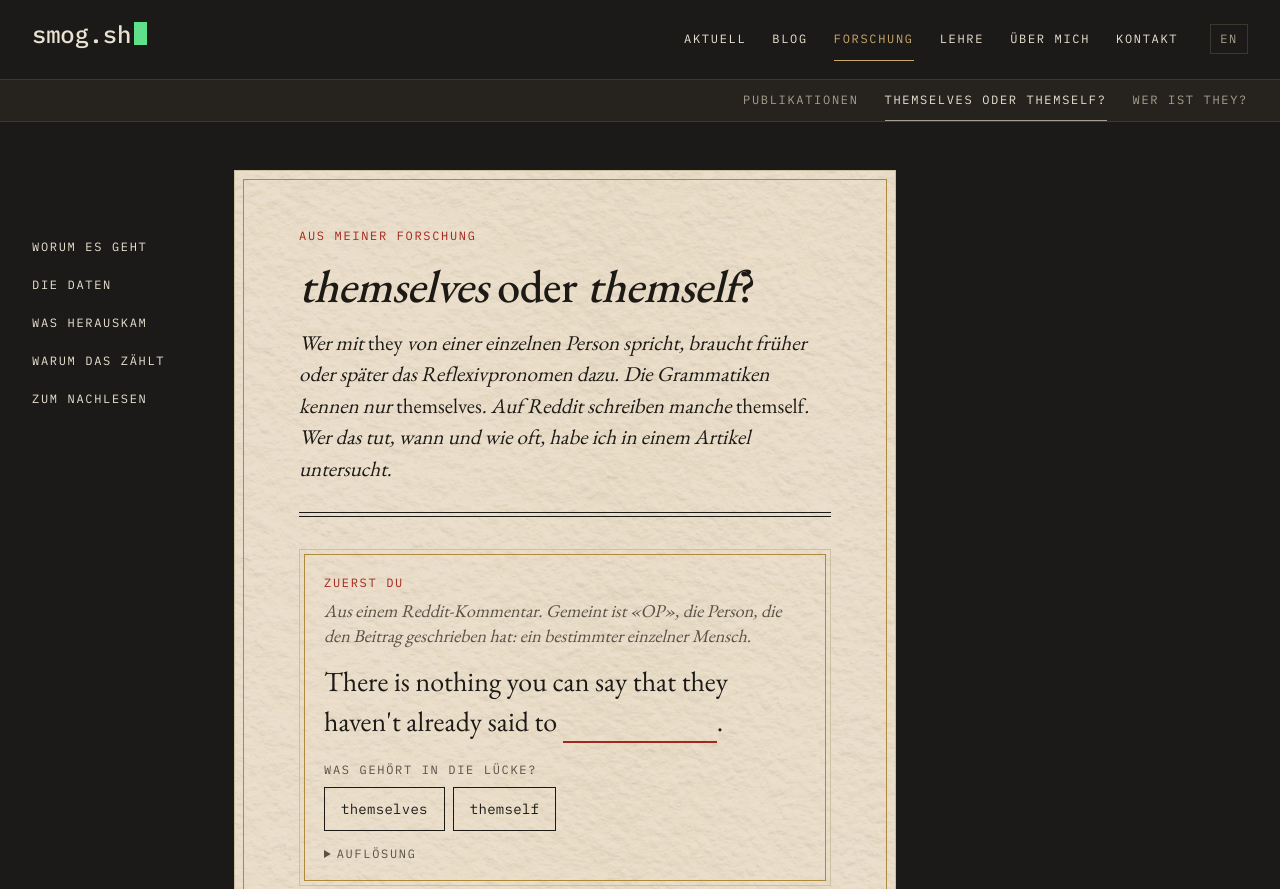
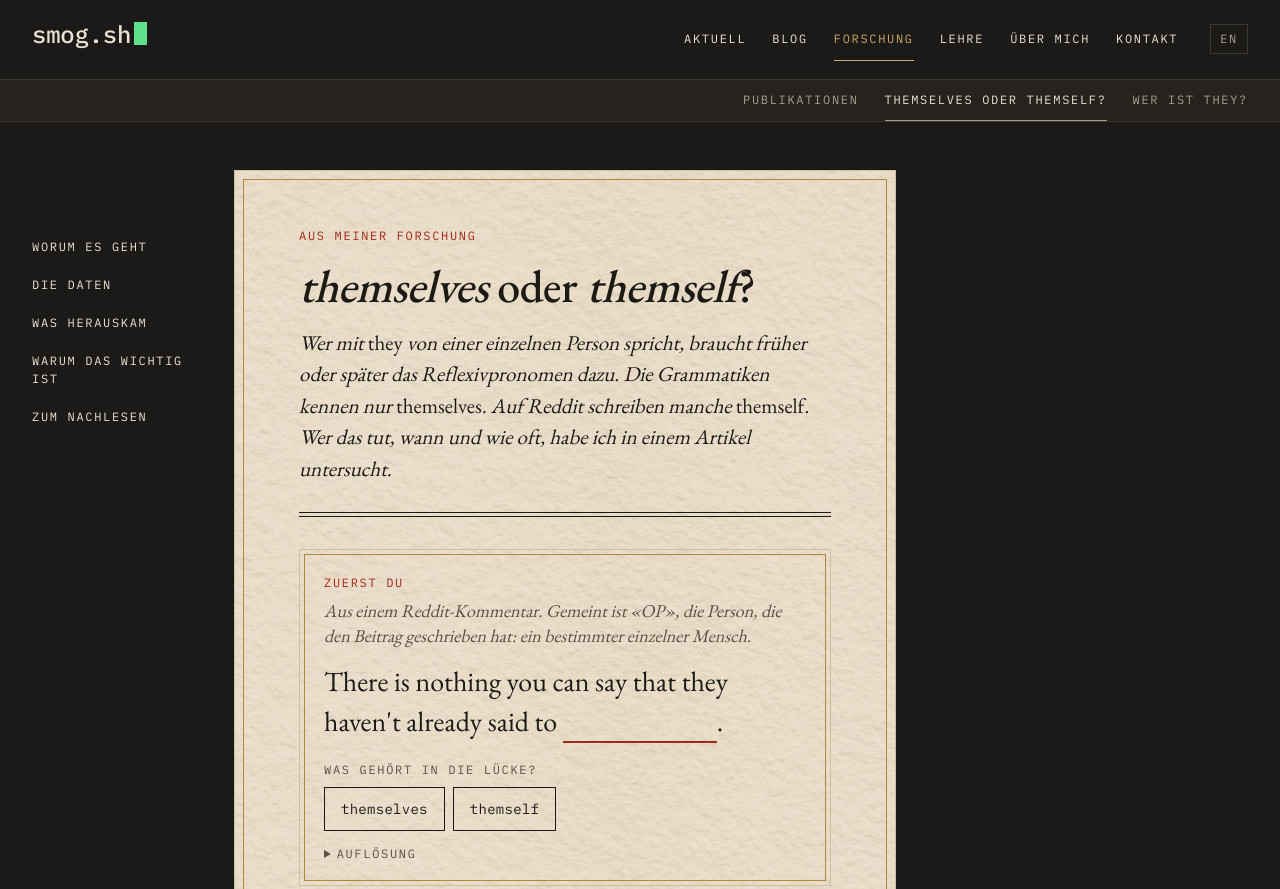
Before and after one commit to CarlosHartmann/blog-frontend, an Astro site: page /themself in a window 1280 px wide. Shown: the top 889 px of the page. Built offline with nearby package versions, Linux system fonts and the light colour scheme; Astro itself is replaced by a stand-in of ours.

Commit message:
themself page: 'Warum das wichtig ist'
Co-Authored-By: Claude Fable 5.2 <noreply@anthropic.com>

```diff
--- a/src/data/themself.js
+++ b/src/data/themself.js
@@ -80,7 +80,7 @@ export const copy = {
         risingText: 'Seit 2018 steigt der Anteil von <em>themself</em> in allen drei Gruppen: schwach, aber messbar.',
       },
       why: {
-        title: 'Warum das zählt',
+        title: 'Warum das wichtig ist',
         text: [
           'Die meisten Autokorrekturen ersetzen <em>themself</em> ungefragt durch <em>themselves</em>, vor allem auf dem Handy. Dass die Form trotzdem so oft stehen bleibt, heisst: Menschen wählen sie mit Absicht.',
           '<em>Themself</em> ist kein Grammatikfehler, sondern ein neues Mittel, Geschlechtsneutralität zu markieren. Stilratgeber und Sprachsoftware täten gut daran, es als Variante gelten zu lassen.',
```
